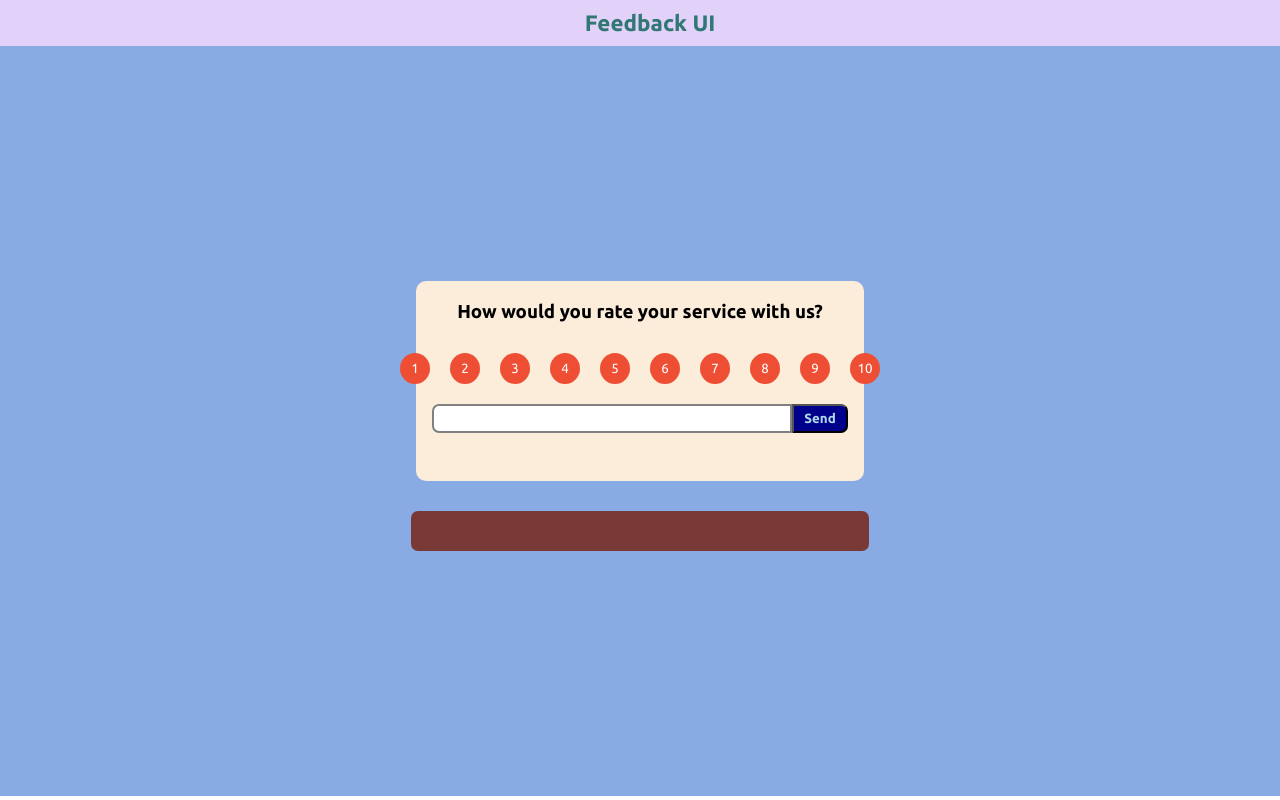
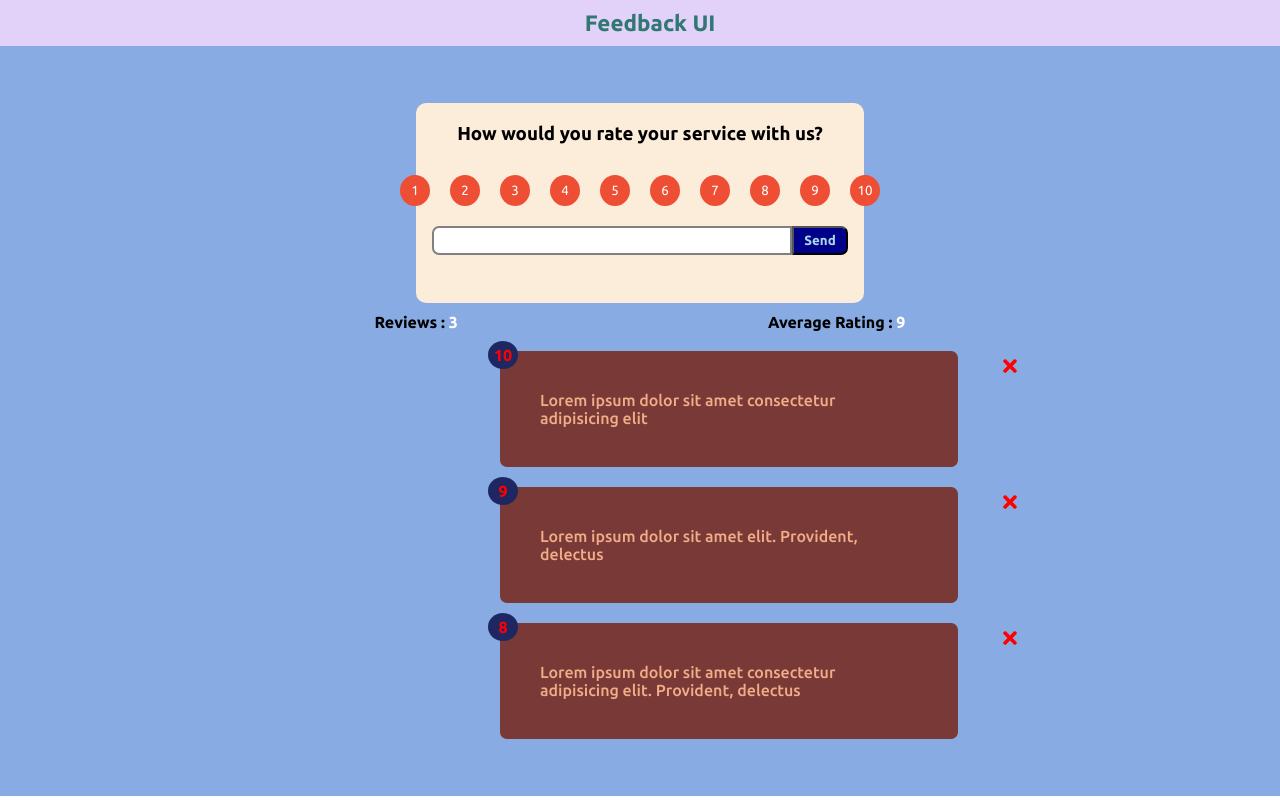
Before and after one commit to Ankush-Ladani/feedback-app, a React (Create React App) app: page / in a window 1280 px wide. Built offline with nearby package versions, Linux system fonts and the light colour scheme.

Commit message:
We can Remove Feedbacks and getting total reviews and average rating.

```diff
--- a/package.json
+++ b/package.json
@@ -6,8 +6,10 @@
     "@testing-library/jest-dom": "^5.16.4",
     "@testing-library/react": "^13.3.0",
     "@testing-library/user-event": "^13.5.0",
+    "prop-types": "^15.8.1",
     "react": "^18.2.0",
     "react-dom": "^18.2.0",
+    "react-icons": "^4.4.0",
     "react-scripts": "5.0.1",
     "styled-components": "^5.3.5",
     "web-vitals": "^2.1.4"
--- a/src/App.js
+++ b/src/App.js
@@ -2,7 +2,10 @@ import React from "react";
 import Navbar from "./Components/Navbar";
 import MainDiv from "./Components/MainDiv";
 import styled from "styled-components";
-import FeedbackDiv from "./Components/FeedbackDiv";
+import FeedbackList from "./Components/FeedbackList";
+import FeedbackData from "./FeedbackData/FeedbackData";
+import FeedbackItem from "./Components/FeedbackItem";
+import FeedbackStats from "./Components/FeedbackStats";
 const Body = styled.div`
   background-color: #89abe3ff;
   height: 93.8vh;
@@ -12,12 +15,19 @@ const Body = styled.div`
   align-items: center;
 `;
 const App = () => {
+  const [feedback, setFeedback] = React.useState(FeedbackData);
+  const deleteFeedback = (id) => {
+    if (window.confirm("Are you sure you want to delete?")) {
+      setFeedback(feedback.filter((item) => item.id !== id));
+    }
+  };
   return (
-    <div className="BodyDiv" style={{overflowX : 'hidden'}}>
+    <div className="BodyDiv">
       <Navbar></Navbar>
       <Body>
         <MainDiv></MainDiv>
-        <FeedbackDiv></FeedbackDiv>
+        <FeedbackStats feedback={feedback} />
+        <FeedbackList feedback={feedback} handleDelete={deleteFeedback} />
       </Body>
     </div>
   );
--- a/src/Components/FeedbackDiv.js
+++ /dev/null
@@ -1,20 +0,0 @@
-import React from "react";
-import styled from "styled-components";
-import FeedbackItem from "./FeedbackItem";
-const Container = styled.div`
-  margin: 30px;
-  background: #783937ff;
-  width: 29.5%;
-  border-radius: 7px;
-  padding: 20px 40px;
-  position: relative;
-`;
-const FeedbackDiv = () => {
-  return (
-    <Container>
-      <FeedbackItem></FeedbackItem>
-    </Container>
-  );
-};
-
-export default FeedbackDiv;
--- a/src/Components/FeedbackItem.js
+++ b/src/Components/FeedbackItem.js
@@ -1,6 +1,16 @@
-import React from 'react'
-import FeedbackData from "../FeedbackData/FeedbackData";
-import styled from 'styled-components';
+import styled from "styled-components";
+import PropTypes, { func } from "prop-types";
+import { FaTimes } from "react-icons/fa";
+const Container = styled.div`
+  margin: 20px 500px;
+  background: #783937ff;
+  width: 29.5%;
+  border-radius: 7px;
+  padding: 40px;
+  position: relative;
+  color: red;
+  display: flex;
+`;
 const Rating = styled.div`
   background: #1e2761;
   width: 20px;
@@ -14,23 +24,39 @@ const Rating = styled.div`
   display: flex;
   justify-content: center;
   align-items: center;
+  color: red;
 `;
 const Text = styled.p`
   color: #f1ac88ff;
   font-weight: 500;
 `;
-const FeedbackItem = () => {
+const Icon = styled.button`
+  position: absolute;
+  top: 5px;
+  left: 500px;
+  background: none;
+  border: none;
+  &:hover {
+    cursor: pointer;
+  }
+`;
+
+const FeedbackItem = ({ item, handleDelete }) => {
   return (
-    <div >
-        {FeedbackData.map((item) => {
-            <div>
-                {/* <Rating>{item.rating}</Rating>
-                <Text>{item.text}</Text> */}
-                {item}
-            </div>
-        })}
-    </div>
-  )
-}
+    <Container key={item.id}>
+      <Rating> {item.rating} </Rating>
+      <Text> {item.text} </Text>
+      <Icon onClick={() => handleDelete(item.id)}>
+        <FaTimes color="red" size="20px" />
+      </Icon>
+    </Container>
+  );
+};
 
-export default FeedbackItem
+FeedbackItem.propTypes = {
+  item: PropTypes.object,
+  rating: PropTypes.number,
+  text: PropTypes.string,
+};
+
+export default FeedbackItem;
--- /dev/null
+++ b/src/Components/FeedbackList.jsx
@@ -0,0 +1,17 @@
+import React from "react";
+import FeedbackItem from "./FeedbackItem";
+const FeedbackList = ({ feedback , handleDelete }) => {
+  if (!feedback || feedback.length === 0) {
+    return <p>No Feedback Yet</p>;
+  }
+  return (
+    <div>
+      {feedback.map((item) => (    // ! Most IMP that whenevr we want return component we have to use simple brackets
+        <FeedbackItem item={item} handleDelete = {handleDelete} key={item.id} />
+      ))}
+    </div>
+  );
+};
+
+
+export default FeedbackList;
--- /dev/null
+++ b/src/Components/FeedbackStats.js
@@ -0,0 +1,21 @@
+import React from "react";
+import styled from "styled-components";
+const FeedbackStats = ({ feedback }) => {
+  let avg = feedback.reduce((acc, curr) => {
+    return (acc + curr.rating);
+  }, 0)/(feedback.length);
+  avg = avg.toFixed(1).replace(/[.,]0$/, " ")  //! (/[.,]0$/, " ") for removing leading and trailing 0.
+  const Container = styled.div`
+    display : flex;
+    justify-content : space-between;
+    margin-top :10px;
+  `;
+  return (
+    <Container>
+      <div style={{marginRight: "310px"}}>{feedback.length > 1 ? <h4>Reviews : <span style={{color: "white"}}>{feedback.length}</span></h4> : <h4>Review : <span style={{color: "white"}}>{feedback.length}</span></h4> }</div>
+      <h4>Average Rating : <span style={{color: "white"}}>{isNaN(avg) ? 0 : avg}</span></h4>
+    </Container>
+  );
+};
+
+export default FeedbackStats;
--- a/src/FeedbackData/FeedbackData.js
+++ b/src/FeedbackData/FeedbackData.js
@@ -1,12 +1,12 @@
 const FeedbackData = [
   {
     id: "1",
-    text: "Lorem ipsum dolor sit amet consectetur adipisicing elit. Provident, delectus",
+    text: "Lorem ipsum dolor sit amet consectetur adipisicing elit",
     rating: 10,
   },
   {
     id: "2",
-    text: "Lorem ipsum dolor sit amet consectetur adipisicing elit. Provident, delectus",
+    text: "Lorem ipsum dolor sit amet  elit. Provident, delectus",
     rating: 9,
   },
   {
--- a/src/index.css
+++ b/src/index.css
@@ -2,6 +2,4 @@
   font-family: "Ubuntu", sans-serif;
   margin: 0;
   padding: 0;
-  /* overflow-x: hidden;
-  overflow-y: hidden; */
 }
```
Also changed, not shown: 1 other file (tests, documents, lock files or other folders).
